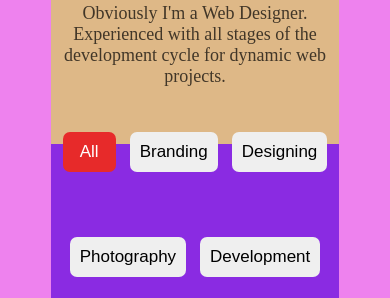
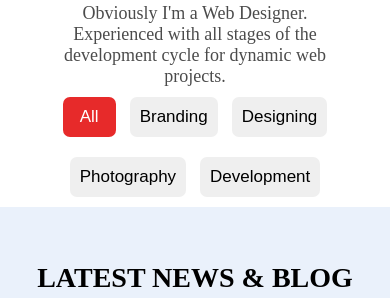
Before and after one commit to Shreyas719/portfolio-demo, a plain HTML site: page index.html in a window 390 px wide. Shown: the part 6172-6470 px from the top of the page. Drawn offline with Linux system fonts and the light colour scheme.

Commit message:
portfolio section 01

```diff
--- a/style.css
+++ b/style.css
@@ -920,9 +920,8 @@ body{
 /* My Portfolio   */
 .main .my-portfolio-area{
     width: 100%;
-    height: 800px;
-    float: left;
-    background-color: violet;
+    height: auto;
+    float: left;
 }
 
 .main .my-portfolio-area .my-portfolio-contain-area{
@@ -930,13 +929,11 @@ body{
     height: 100%;
     float: left;
     margin-left: 13%;
-    background-color: blueviolet;
 }
 .main .my-portfolio-area .my-portfolio-contain-area .content-title{
     width: 100%;
     height: 35%;
     float: left;
-    background-color: burlywood;
     text-align: center;
 }
 .main .my-portfolio-area .my-portfolio-contain-area .content-title h1{
@@ -975,7 +972,36 @@ body{
     color: white;
 }
 
-
+@media(max-width:649px){
+    .main .my-portfolio-area{
+        width: 100%;
+        height: auto;
+        float: left;
+    }
+    .main .my-portfolio-area .my-portfolio-contain-area .content-title button{
+        width: auto;
+        height: 40px;
+        padding: 10px;
+        font-size: 17px;
+        margin: 10px 5px 10px 5px;
+        border: none;
+        border-radius: 7px;
+        -webkit-border-radius: 7px;
+        -moz-border-radius: 7px;
+        -ms-border-radius: 7px;
+        -o-border-radius: 7px;
+        transition: background-color 0.9s ease;
+        -webkit-transition: background-color 0.9s ease;
+        -moz-transition: background-color 0.9s ease;
+        -ms-transition: background-color 0.9s ease;
+        -o-transition: background-color 0.9s ease;
+    }
+    .main .my-portfolio-area .my-portfolio-contain-area .content-title button:hover{
+        background-color: #e72a2a;
+        color: white;
+    }
+
+}
 
 /* Latest News And Blog  */
 .latest-news-blog-area{
```
